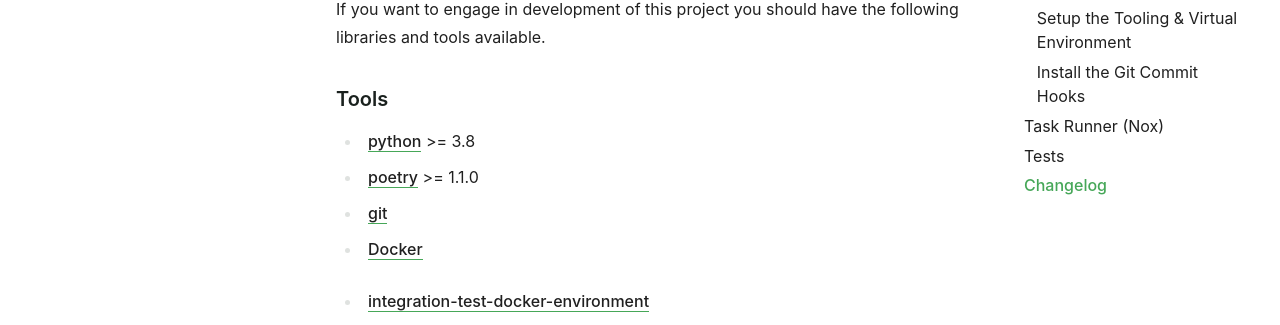
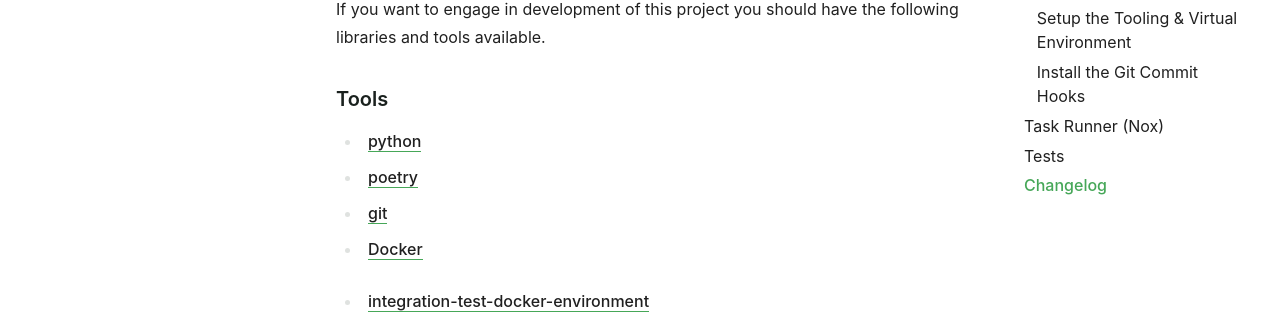
Before and after one commit to exasol/sqlalchemy-exasol, a Sphinx documentation site: the page built from doc/developer_guide/developer_guide.rst, in a window 1280 px wide and 900 px high. Shown: the part 325-650 px from the top of the window. Built offline with Sphinx 7.4.7, drawn with Linux system fonts in a browser that asks for light colours; pages that are not in the unit, such as notebooks, are missing from menus.

Commit message:
Remove python-version: '3.9', poetry-version: '2.0.1', and old version numbers from docs

```diff
--- a/doc/developer_guide/developer_guide.rst
+++ b/doc/developer_guide/developer_guide.rst
@@ -8,8 +8,8 @@ If you want to engage in development of this project you should have the followi
 
 Tools
 +++++
-* python_ >= 3.8
-* poetry_ >= 1.1.0
+* python_
+* poetry_
 * git_
 * Docker_
 * integration-test-docker-environment_
```
Also changed, not shown: 2 other files.
